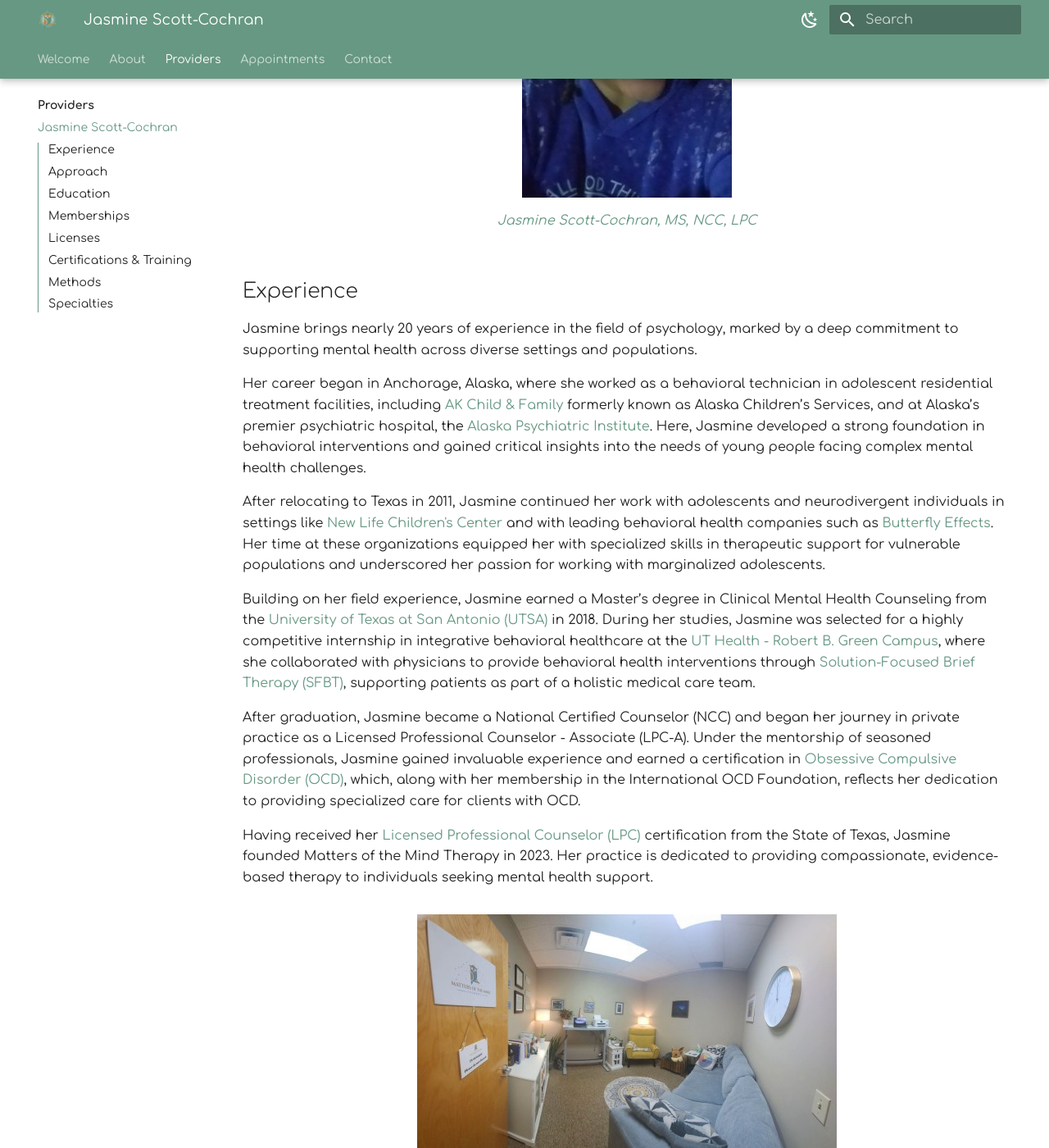
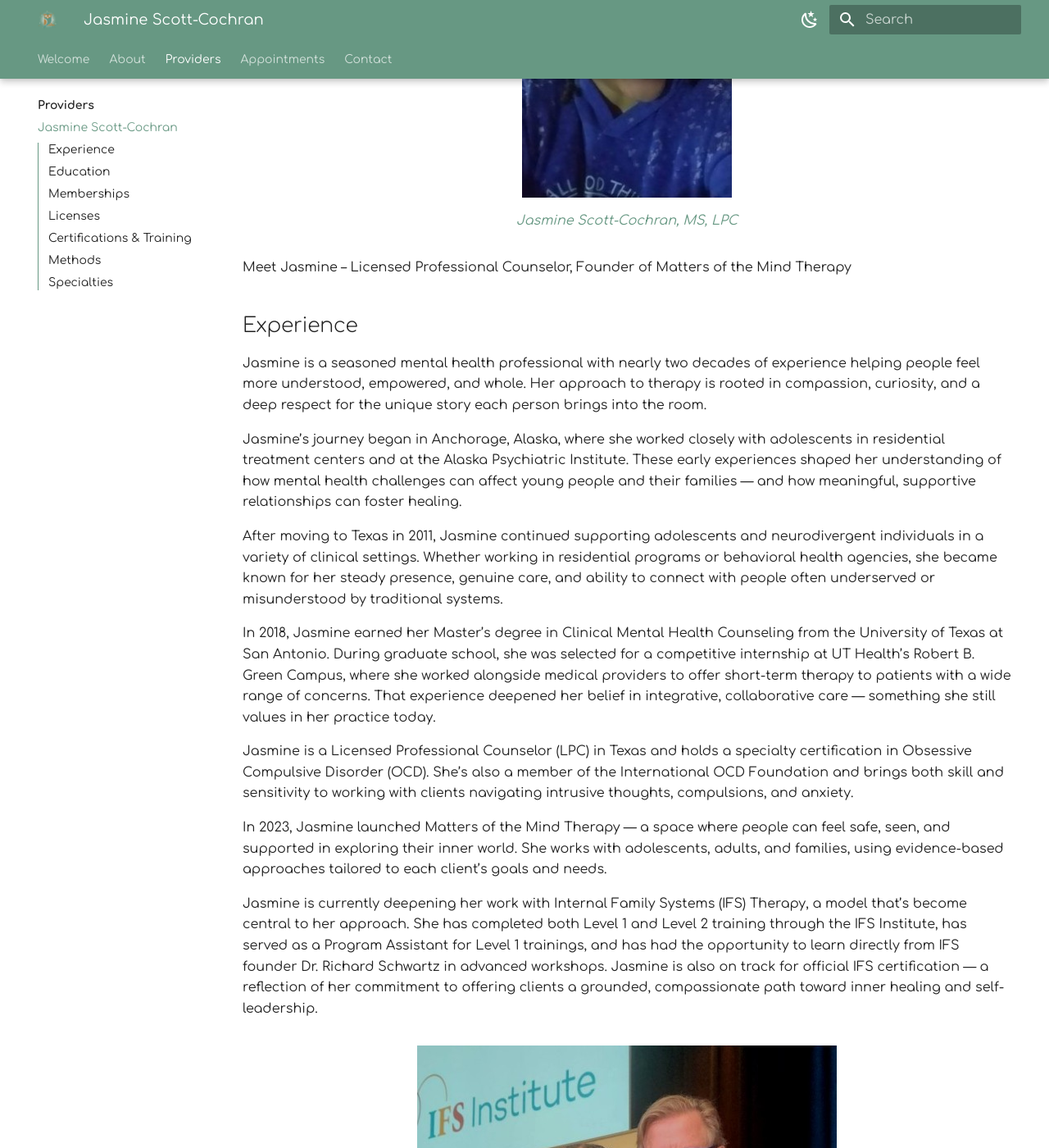
Before and after one commit to motm-therapy/website, an MkDocs documentation site: the page built from docs/providers/jasmine.md, in a window 1280 px wide and 1400 px high, scrolled down 390 px. Shown: the whole window at 82% size. Built offline with MkDocs 1.6.1 and Material for MkDocs 9.7.7, drawn with Linux system fonts in a browser that asks for light colours; plug-ins that fetch from the network failed and are left out; some of the changed text lies outside the part shown.

Commit message:
Update Jasmine profile page

```diff
--- a/docs/providers/jasmine.md
+++ b/docs/providers/jasmine.md
@@ -7,32 +7,27 @@ description: This page provides a biography and qualifications for Jasmine Scott
 <figure markdown>
 ![Jasmine Scott-Cochran](assets/jasmine.jpeg){ height="384" width="256" style="display:block;margin-left:auto;margin-right:auto;" }
   <figcaption markdown>
-  [Jasmine Scott-Cochran, MS, NCC, LPC](jasmine.md)
+  [Jasmine Scott-Cochran, MS, LPC](jasmine.md)
   </figcaption>
 </figure>
 
+Meet Jasmine – Licensed Professional Counselor, Founder of Matters of the Mind Therapy
+
 ## Experience
 
-Jasmine brings nearly 20 years of experience in the field of psychology, marked by a deep commitment to supporting mental health across diverse settings and populations.
+Jasmine is a seasoned mental health professional with nearly two decades of experience helping people feel more understood, empowered, and whole. Her approach to therapy is rooted in compassion, curiosity, and a deep respect for the unique story each person brings into the room.
 
-Her career began in Anchorage, Alaska, where she worked as a behavioral technician in adolescent residential treatment facilities, including [AK Child & Family](https://www.akchild.org/) formerly known as Alaska Children’s Services, and at Alaska’s premier psychiatric hospital, the [Alaska Psychiatric Institute](https://dfcs.alaska.gov/api/Pages/default.aspx). Here, Jasmine developed a strong foundation in behavioral interventions and gained critical insights into the needs of young people facing complex mental health challenges.
+Jasmine’s journey began in Anchorage, Alaska, where she worked closely with adolescents in residential treatment centers and at the Alaska Psychiatric Institute. These early experiences shaped her understanding of how mental health challenges can affect young people and their families — and how meaningful, supportive relationships can foster healing.
 
-After relocating to Texas in 2011, Jasmine continued her work with adolescents and neurodivergent individuals in settings like [New Life Children's Center](https://upbring.org/new-life-childrens-center/) and with leading behavioral health companies such as [Butterfly Effects](https://butterflyeffects.com/). Her time at these organizations equipped her with specialized skills in therapeutic support for vulnerable populations and underscored her passion for working with marginalized adolescents.
+After moving to Texas in 2011, Jasmine continued supporting adolescents and neurodivergent individuals in a variety of clinical settings. Whether working in residential programs or behavioral health agencies, she became known for her steady presence, genuine care, and ability to connect with people often underserved or misunderstood by traditional systems.
 
-Building on her field experience, Jasmine earned a Master’s degree in Clinical Mental Health Counseling from the [University of Texas at San Antonio (UTSA)](https://www.utsa.edu/) in 2018. During her studies, Jasmine was selected for a highly competitive internship in integrative behavioral healthcare at the [UT Health - Robert B. Green Campus](https://www.uthscsa.edu/patient-care/physicians/location/Robert-B-Green-Campus-Downtown), where she collaborated with physicians to provide behavioral health interventions through [Solution-Focused Brief Therapy (SFBT)](https://www.psychologytoday.com/us/therapy-types/solution-focused-brief-therapy), supporting patients as part of a holistic medical care team.
+In 2018, Jasmine earned her Master’s degree in Clinical Mental Health Counseling from the University of Texas at San Antonio. During graduate school, she was selected for a competitive internship at UT Health’s Robert B. Green Campus, where she worked alongside medical providers to offer short-term therapy to patients with a wide range of concerns. That experience deepened her belief in integrative, collaborative care — something she still values in her practice today.
 
-After graduation, Jasmine became a National Certified Counselor (NCC) and began her journey in private practice as a Licensed Professional Counselor - Associate (LPC-A). Under the mentorship of seasoned professionals, Jasmine gained invaluable experience and earned a certification in [Obsessive Compulsive Disorder (OCD)](https://www.psychologytoday.com/us/conditions/obsessive-compulsive-disorder), which, along with her membership in the International OCD Foundation, reflects her dedication to providing specialized care for clients with OCD.
+Jasmine is a Licensed Professional Counselor (LPC) in Texas and holds a specialty certification in Obsessive Compulsive Disorder (OCD). She’s also a member of the International OCD Foundation and brings both skill and sensitivity to working with clients navigating intrusive thoughts, compulsions, and anxiety.
 
-Having received her [Licensed Professional Counselor (LPC)](https://nami.org/About-Mental-Illness/Treatments/Types-of-Mental-Health-Professionals) certification from the State of Texas, Jasmine founded Matters of the Mind Therapy in 2023. Her practice is dedicated to providing compassionate, evidence-based therapy to individuals seeking mental health support.
+In 2023, Jasmine launched Matters of the Mind Therapy — a space where people can feel safe, seen, and supported in exploring their inner world. She works with adolescents, adults, and families, using evidence-based approaches tailored to each client’s goals and needs.
 
-<figure markdown>
-![First Matters of the Mind Therapy office](assets/first-motm-therapy-office.jpeg){ height="297" width="512" style="display:block;margin-left:auto;margin-right:auto;" }
-  <figcaption markdown>
-  First Matters of the Mind Therapy office
-  </figcaption>
-</figure>
-
-Continuing her professional growth, in 2024 Jasmine began pursuing advanced certification in [Internal Family Systems (IFS) Therapy](https://www.psychologytoday.com/us/therapy-types/internal-family-systems-therapy), through the [IFS Institute](https://ifs-institute.com/). Her training thus far has included the [IFS Level 1](https://ifs-institute.com/trainings/level-1) course and workshops taught by Dr. Richard C. Schwartz, the founder of IFS.
+Jasmine is currently deepening her work with Internal Family Systems (IFS) Therapy, a model that’s become central to her approach. She has completed both Level 1 and Level 2 training through the IFS Institute, has served as a Program Assistant for Level 1 trainings, and has had the opportunity to learn directly from IFS founder Dr. Richard Schwartz in advanced workshops. Jasmine is also on track for official IFS certification — a reflection of her commitment to offering clients a grounded, compassionate path toward inner healing and self-leadership.
 
 <figure markdown>
 ![Jasmine with Dr. Richard C. Schwartz](assets/jasmine-with-schwartz.jpeg){ height="309" width="512" style="display:block;margin-left:auto;margin-right:auto;" }
@@ -41,9 +36,7 @@ Continuing her professional growth, in 2024 Jasmine began pursuing advanced cert
   </figcaption>
 </figure>
 
-## Approach
-
-As your counselor, Jasmine will combine her extensive background in behavioral-focused therapy and integrative healthcare to create a tailored therapeutic experience. She believes in a strengths-based, collaborative approach, working closely with you to develop a treatment plan that aligns with your personal goals and unique needs. Jasmine draws on evidence-based techniques to foster resilience and growth, ensuring that each session is both goal-oriented and supportive, empowering you to make meaningful, lasting changes in your life.
+Whether you’re facing anxiety, OCD, family stress, or just feeling stuck, Jasmine offers a warm, thoughtful space to begin your healing journey — one step at a time.
 
 ## Education
 
@@ -54,17 +47,15 @@ As your counselor, Jasmine will combine her extensive background in behavioral-f
 - [Member](https://ifs-institute.com/practitioners/all/158024) of the IFS Institute provider directory
 - Member of the [Strong Star Training Initiative](https://strongstartraining.org/) network of post-traumatic stress disorder (PTSD) treatment providers
 - [Member](https://iocdf.org/providers/scott-cochran-jasmine-d/) of the International OCD Foundation (IOCDF)
-- [Member](https://secure.helloalma.com/providers/jasmine-scott-cochran/) of the Alma psychotherapy provider network
-- [Member](https://www.psychologytoday.com/us/therapists/jasmine-scott-cochran-san-antonio-tx/726906) of the Psychology Today psychotherapy provider network
 
 ## Licenses
 
 - [Licensed Professional Counselor (LPC)](https://vo.licensing.hpc.texas.gov/datamart/searchByName.do) (License No. 83366) by the State of Texas
-- [National Certified Counselor (NCC)](https://nbcc.org/search/counselorverify) (License No. 1140314) by the National Board of Certified Counselors (NBCC)
 
 ## Certifications & Training
 
 - [Internal Family Systems (IFS) Level 1](https://ifs-institute.com/trainings/level-1) trained by the IFS Institute
+- [Internal Family Systems (IFS) Level 2](https://ifs-institute.com/trainings/level-2) trained by the IFS Institute
 - [Prolonged Exposure (PE) Therapy](https://strongstartraining.org/) trained by the Strong Star Training Initiative
 - [Exposure & Response Prevention (ERP) Therapy](https://iocdf.org/professionals/training-institute/btti/) trained by the IOCDF Behavioral Therapy Training Institute (BTTI)
 
@@ -74,11 +65,10 @@ As your counselor, Jasmine will combine her extensive background in behavioral-f
 - [Prolonged Exposure (PE) Therapy](https://www.psychologytoday.com/us/therapy-types/prolonged-exposure-therapy)
 - [Dialectial Behavioral Therapy (DBT)](https://www.psychologytoday.com/us/therapy-types/dialectical-behavior-therapy)
 - [Cognitive Behavioral Therapy (CBT)](https://www.psychologytoday.com/us/basics/cognitive-behavioral-therapy)
-- [Acceptance & Commitment Therapy (ACT)](https://www.psychologytoday.com/us/therapy-types/acceptance-and-commitment-therapy)
-- [Strength-Based Therapy](https://www.psychologytoday.com/us/therapy-types/strength-based-therapy)
 
 ## Specialties
 
 - [Trauma-Related Disorders](https://www.psychologytoday.com/us/basics/trauma)
 - [Obsessive Compulsive Disorder (OCD)](https://www.psychologytoday.com/us/conditions/obsessive-compulsive-disorder)
+- Anxiety-based Disorders
 - [Neurodiversity](https://www.psychologytoday.com/us/basics/neurodiversity)
```
